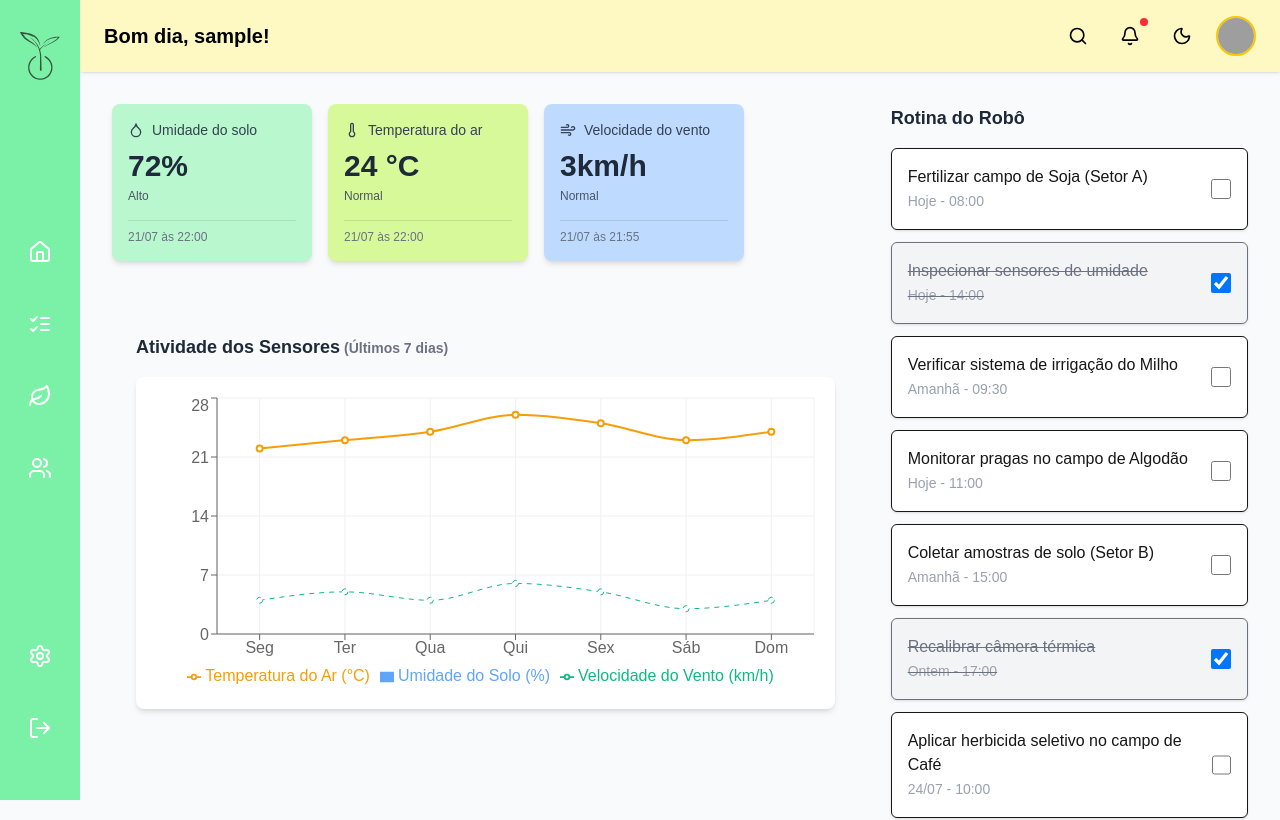
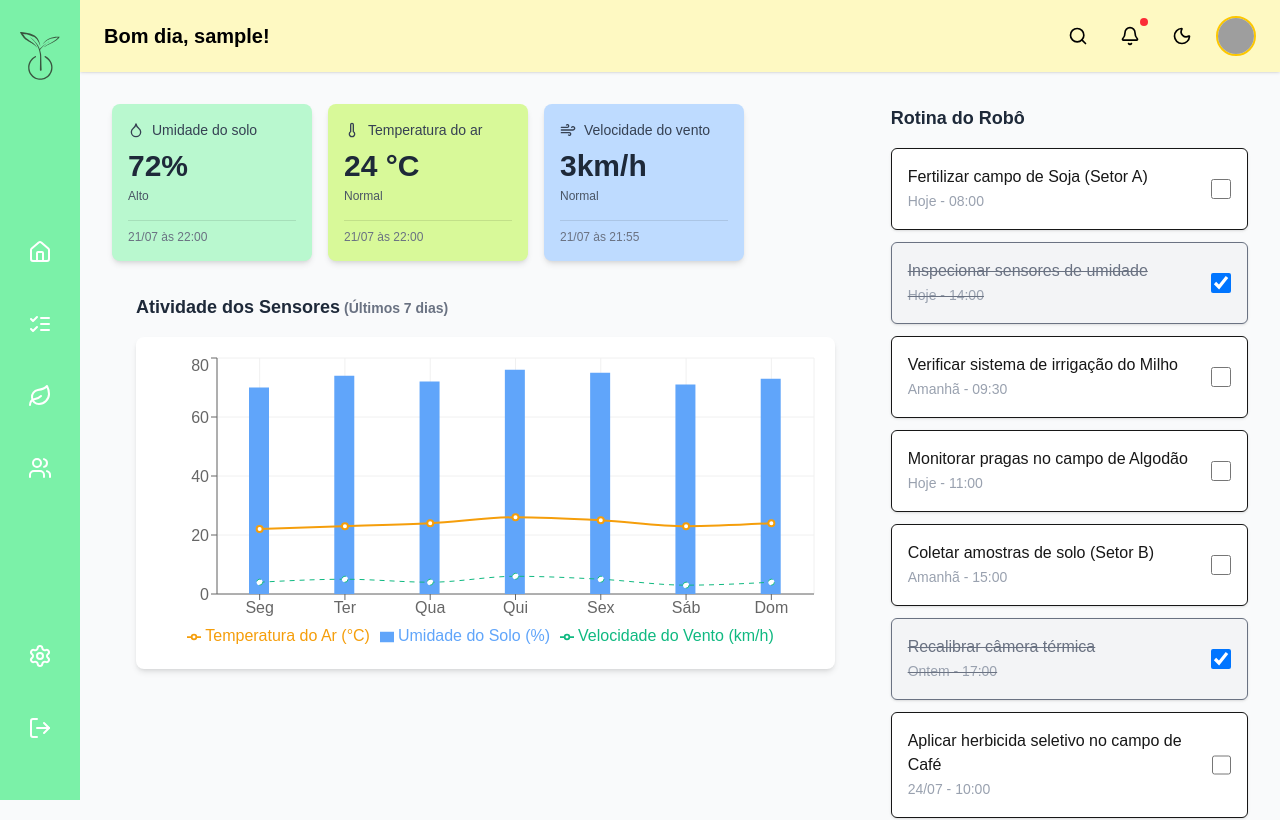
Before and after one commit to leomatiazzz/ProjetinDoCid, a Next.js app: page / in a window 1280 px wide. Shown: the top 820 px of the page. Built offline with nearby package versions, Linux system fonts and the light colour scheme; sample sign-in values are in the browser's storage; grey boxes are pictures that could not be loaded.

Commit message:
fix: Corrigindo o bug dos números de umidade no gráfico

```diff
--- a/src/components/SensorChart.tsx
+++ b/src/components/SensorChart.tsx
@@ -1,4 +1,4 @@
-// src/components/SensorChart.tsx
+// src/components/SensorChart.tsx (CORRIGIDO)
 "use client";
 import {
   ComposedChart,
@@ -24,7 +24,8 @@ const data = [
 
 export function SensorChart() {
   return (
-    <section className="px-6 mt-10 max-w-6xl">
+    // A classe 'mt-10' foi removida para um melhor alinhamento na nova grade
+    <section className="px-6 max-w-6xl">
       <h2 className="text-lg font-semibold text-gray-800 mb-4">
         Atividade dos Sensores
         <span className="text-sm text-gray-500"> (Últimos 7 dias)</span>
@@ -37,8 +38,11 @@ export function SensorChart() {
             <YAxis />
             <Tooltip />
             <Legend />
+            {/* AQUI ESTÁ A CORREÇÃO:
+              O `dataKey` foi alterado de "umidade" para "moisture" para corresponder aos dados.
+            */}
             <Bar
-              dataKey="umidade"
+              dataKey="moisture" // <<< ALTERADO AQUI
               barSize={20}
               fill="#60a5fa"
               name="Umidade do Solo (%)"
```
